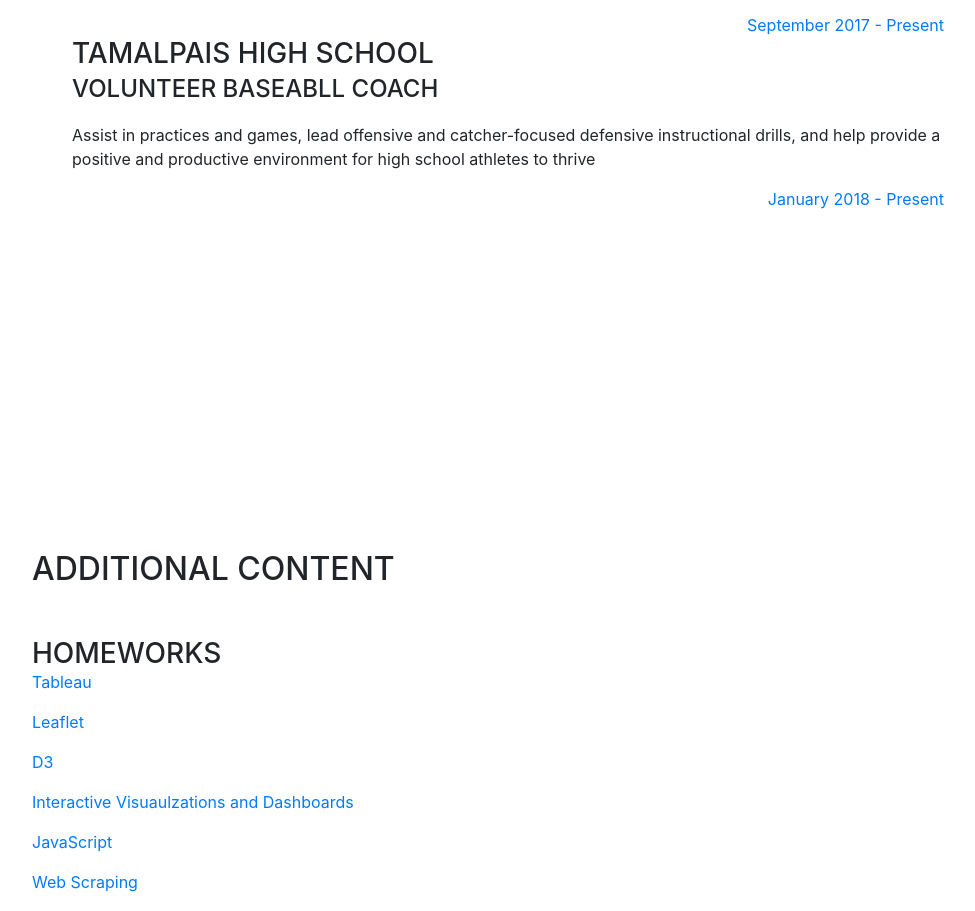
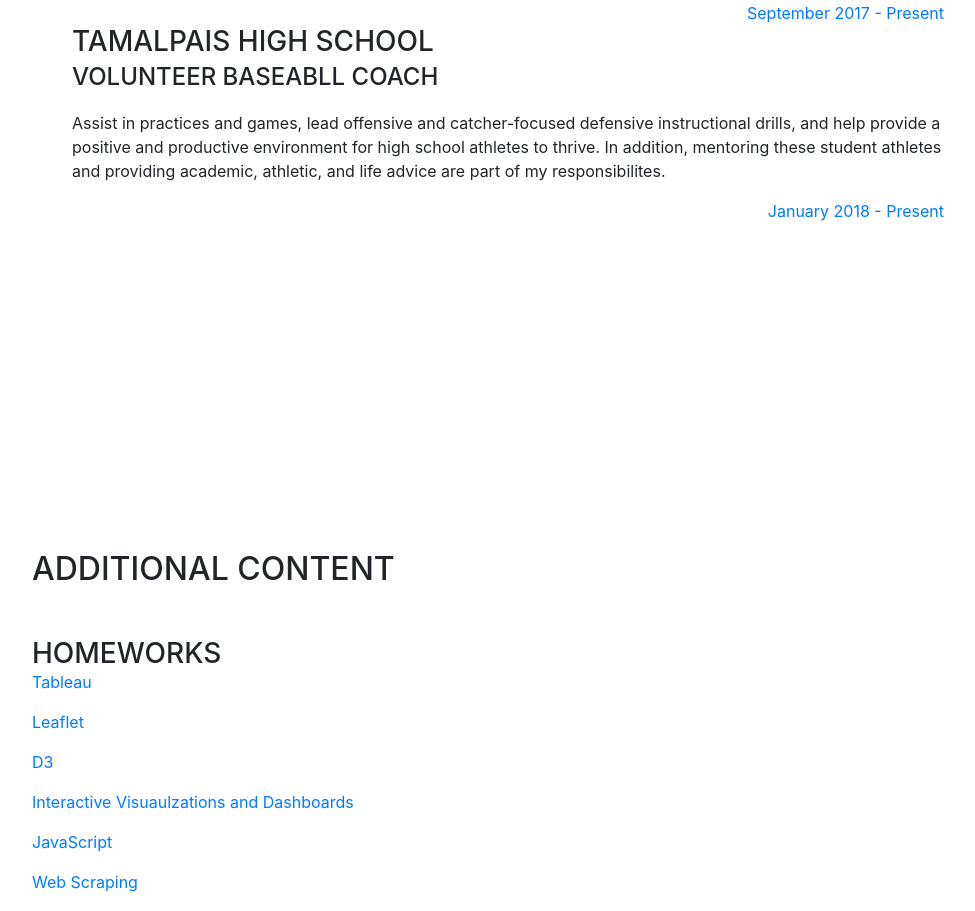
Before and after one commit to kjordan18/kjordan18.github.io, a website with bundled scripts: page index.html in a window 1280 px wide. Shown: the part 3861-4772 px from the top of the page, without its empty margins (288-1263 px from the left). Built offline with nearby package versions, Linux system fonts and the light colour scheme; a web font is replaced by a local one.

Commit message:
volunteer revisions

```diff
--- a/index.html
+++ b/index.html
@@ -235,7 +235,7 @@
                           </div>
                       <h3 class="mb-0">Tamalpais High School</h3>
                       <div class="subheading mb-3">Volunteer Baseabll Coach</div>
-                      <p>Assist in practices and games, lead offensive and catcher-focused defensive instructional drills, and help provide a positive and productive environment for high school athletes to thrive
+                      <p>Assist in practices and games, lead offensive and catcher-focused defensive instructional drills, and help provide a positive and productive environment for high school athletes to thrive. In addition, mentoring these student athletes and providing academic, athletic, and life advice are part of my responsibilites.
                           </p>
                         <div class="resume-date text-md-right">
                             <span class="text-primary">January 2018 - Present</span>
```
